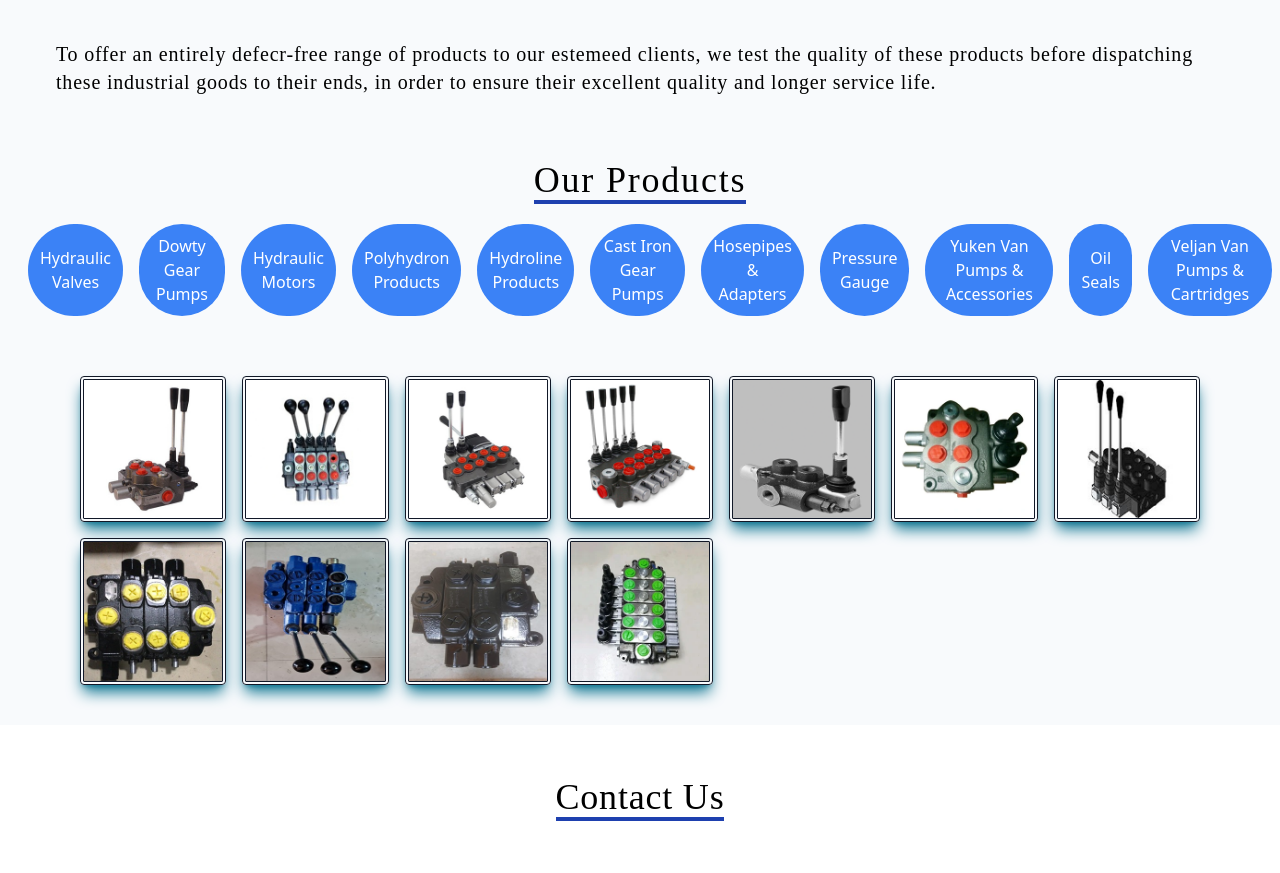
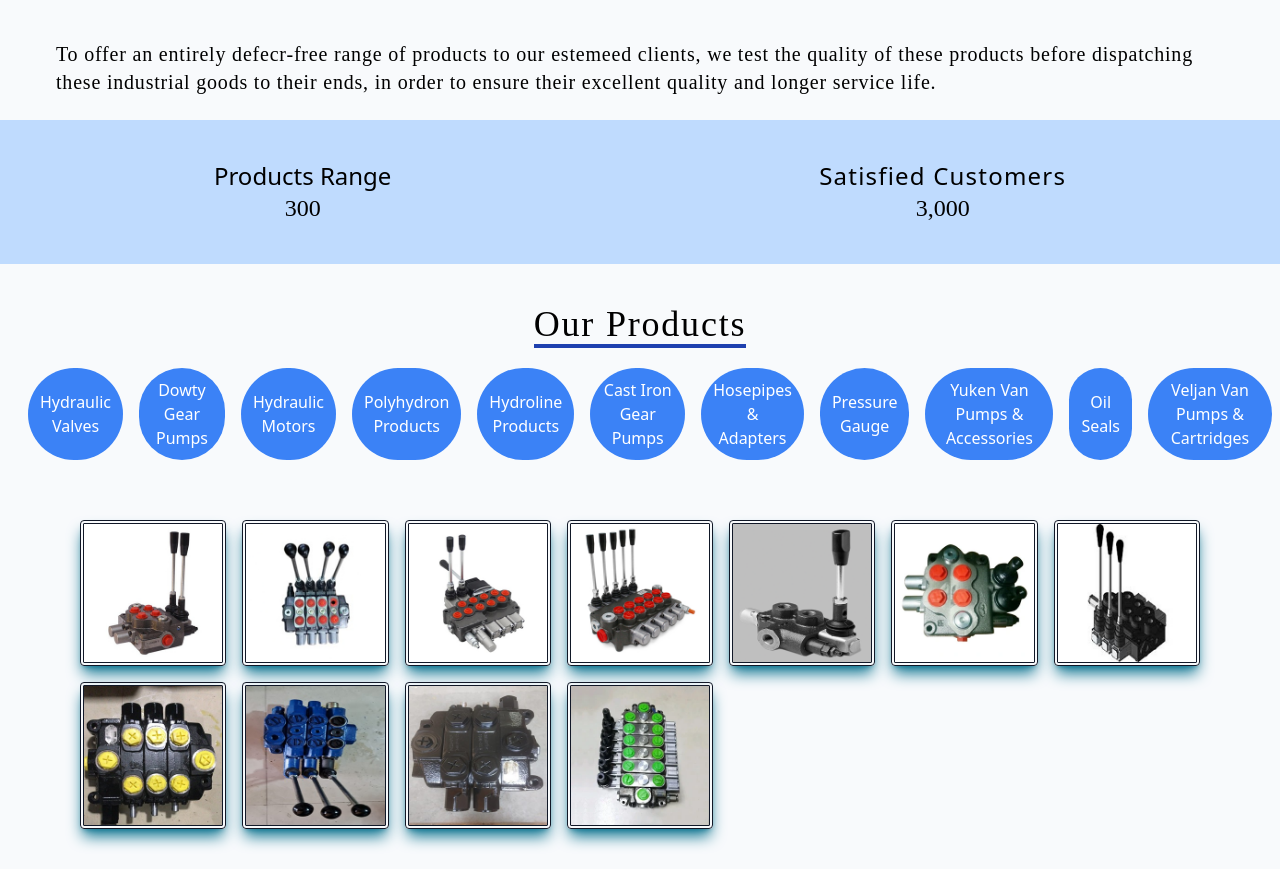
Before and after one commit to akshat-25/mtc, a React (Create React App) app: page / in a window 1280 px wide. Shown: the part 1160-2033 px from the top of the page. Built offline with nearby package versions, Linux system fonts and the light colour scheme; a web font is replaced by a local one.

Commit message:
new component

```diff
--- a/package.json
+++ b/package.json
@@ -8,6 +8,7 @@
     "@testing-library/react": "^13.4.0",
     "@testing-library/user-event": "^13.5.0",
     "react": "^18.2.0",
+    "react-countup": "^6.4.1",
     "react-dom": "^18.2.0",
     "react-icons": "^4.8.0",
     "react-scripts": "5.0.1",
--- a/src/App.js
+++ b/src/App.js
@@ -5,6 +5,7 @@ import About from "./components/About";
 import Contact from "./components/Contact";
 import Footer from "./components/Footer";
 import Products from "./components/Products";
+import Customer from "./components/Customer";
 
 function App() {
   return (
@@ -12,6 +13,7 @@ function App() {
       <Navbar />
       <Home />
       <About />
+      <Customer />
       <Products />
       <Contact />
       <Footer />
--- /dev/null
+++ b/src/components/Customer.js
@@ -0,0 +1,32 @@
+import React from "react";
+import CountUp from "react-countup";
+function Customer() {
+  return (
+    <>
+      <div className="bg-blue-200 py-10 ">
+        <div className="flex lg:flex-row justify-around flex-col">
+          <div className="">
+            <h2 className=" text-2xl flex justify-center">Products Range</h2>
+            <CountUp
+              className="text-2xl font-display flex justify-center"
+              end={300}
+              duration={5}
+            />
+          </div>
+          <div>
+            <h2 className="text-2xl tracking-wider flex justify-center">
+              Satisfied Customers
+            </h2>
+            <CountUp
+              className="text-2xl  font-display flex justify-center"
+              end={3000}
+              duration={5}
+            />
+          </div>
+        </div>
+      </div>
+    </>
+  );
+}
+
+export default Customer;
```
Also changed, not shown: 2 other files (tests, documents, lock files or other folders).
